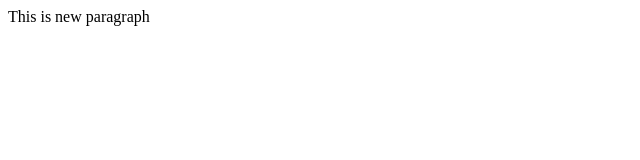
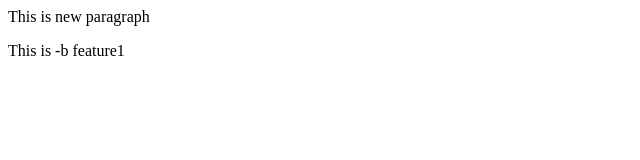
Before and after one commit to Suraj-Kumar11/30--Aug-Repo, a plain HTML site: page index.html in a window 1280 px wide. Shown: the whole page, without its empty margins (0-640 px from the left). Drawn offline with Linux system fonts and the light colour scheme.

Commit message:
Add new text

```diff
--- a/index.html
+++ b/index.html
@@ -1 +1,2 @@
 <P>This is new paragraph</P>
+<p>This is -b feature1</p>
```
